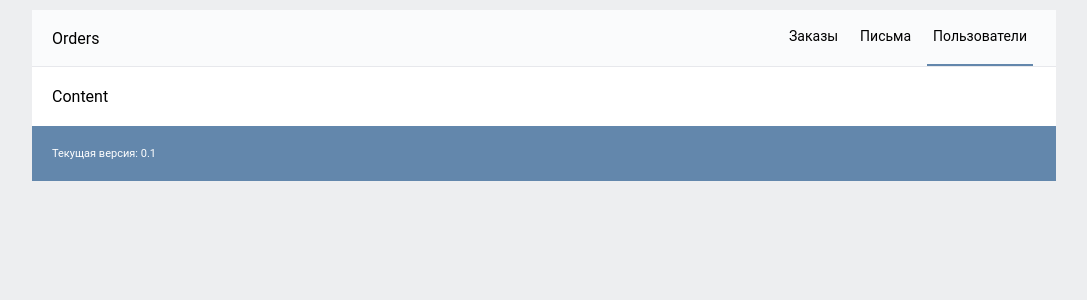
After one commit to VladAnesov/orders, a PHP site: page /index_tpl.html in a window 1280 px wide. The commit adds this page. Shown: the top 300 px of the page, without its empty margins (96-1183 px from the left). Run offline with PHP 8.4, Linux system fonts and the light colour scheme.

Commit message:
Десигн и установка URL при AJAX открытии страниц

```diff
--- a/assets/css/style.css
+++ b/assets/css/style.css
@@ -0,0 +1,115 @@
+body {
+    background: #edeef0;
+    font-family: 'Roboto', sans-serif;
+}
+
+.a-main {
+    background: #ffffff;
+    border-radius: 5px;
+    width: 1024px;
+    margin: 10px auto;
+}
+
+.a-wrapper {
+    padding: 0 20px;
+}
+
+.a-header {
+    display: -webkit-box;
+    display: -moz-box;
+    display: -ms-flexbox;
+    display: -webkit-flex;
+    display: flex;
+    -webkit-box-align: center;
+    -moz-box-align: center;
+    -webkit-align-items: center;
+    -ms-flex-align: center;
+    align-items: center;
+    -webkit-box-pack: justify;
+    -moz-box-pack: justify;
+    -webkit-justify-content: space-between;
+    -ms-flex-pack: justify;
+    justify-content: space-between;
+    background: #fafbfc;
+    border-bottom: 1px solid #e7e8ec;
+    margin-bottom: 5px;
+}
+
+.a-main__menu ul {
+    -o-transition: color 0.2s ease;
+    transition: color 0.2s ease;
+    margin: 0;
+}
+
+.a-main__menu li {
+    margin: 0 3px;
+    display: -webkit-box;
+    display: -moz-box;
+    display: -ms-inline-flexbox;
+    display: -webkit-inline-flex;
+    display: inline-flex;
+    -webkit-box-align: center;
+    -moz-box-align: center;
+    -webkit-align-items: center;
+    -ms-flex-align: center;
+    align-items: center;
+}
+
+.a-main__menu li:hover > a {
+    border-bottom: 2px solid #cad2db;
+}
+
+.a-main__menu li.active > a {
+    border-bottom: 2px solid #6387ac;
+}
+
+.a-main__menu li a {
+    padding: 18px 6px 20px;
+    text-decoration: none;
+    color: #000;
+    font-size: 14px;
+}
+
+.a-body {
+    margin: 20px 0;
+}
+
+.a-footer {
+    display: -webkit-box;
+    display: -moz-box;
+    display: -ms-flexbox;
+    display: -webkit-flex;
+    display: flex;
+    -webkit-box-align: center;
+    -moz-box-align: center;
+    -webkit-align-items: center;
+    -ms-flex-align: center;
+    align-items: center;
+    -webkit-box-pack: justify;
+    -moz-box-pack: justify;
+    -webkit-justify-content: space-between;
+    -ms-flex-pack: justify;
+    justify-content: space-between;
+    background: #6387ac;
+    margin-top: 5px;
+    font-size: 11px;
+    color: #ffffff;
+    padding: 10px 20px;
+}
+
+.a-footer a {
+    color: #ffffff;
+    text-decoration: underline;
+}
+
+.status_active {
+    color: #2e7b27;
+}
+
+.status_reserve {
+    color: #c3a920;
+}
+
+.status_block {
+    color: #981c0d;
+}
--- a/assets/css/style.less
+++ b/assets/css/style.less
@@ -2,3 +2,126 @@
 @gray: #edeef0;
 @lightwhite: #fafbfc;
 @white: #ffffff;
+
+body {
+  background: @gray;
+  font-family: 'Roboto', sans-serif;
+}
+
+.a-main {
+  background: @white;
+  border-radius: 5px;
+  width: 1024px;
+  margin: 10px auto;
+}
+
+.a-wrapper {
+  padding: 0 20px;
+}
+
+.a-header {
+  display: -webkit-box;
+  display: -moz-box;
+  display: -ms-flexbox;
+  display: -webkit-flex;
+  display: flex;
+
+  -webkit-box-align: center;
+  -moz-box-align: center;
+  -webkit-align-items: center;
+  -ms-flex-align: center;
+  align-items: center;
+
+  -webkit-box-pack: justify;
+  -moz-box-pack: justify;
+  -webkit-justify-content: space-between;
+  -ms-flex-pack: justify;
+  justify-content: space-between;
+
+  background: @lightwhite;
+  border-bottom: 1px solid #e7e8ec;
+  margin-bottom: 5px;
+}
+
+.a-main__menu ul {
+  -o-transition: color 0.2s ease;
+  transition: color 0.2s ease;
+  margin: 0;
+}
+
+.a-main__menu li {
+  margin: 0 3px;
+  display: -webkit-box;
+  display: -moz-box;
+  display: -ms-inline-flexbox;
+  display: -webkit-inline-flex;
+  display: inline-flex;
+
+  -webkit-box-align: center;
+  -moz-box-align: center;
+  -webkit-align-items: center;
+  -ms-flex-align: center;
+  align-items: center;
+
+  &:hover > a {
+    border-bottom: 2px solid #cad2db;
+  }
+
+  &.active > a {
+    border-bottom: 2px solid #6387ac;
+  }
+
+  a {
+    padding: 18px 6px 20px;
+    text-decoration: none;
+    color: #000;
+    font-size: 14px;
+  }
+}
+
+.a-body {
+  margin: 20px 0;
+}
+
+.a-footer {
+  display: -webkit-box;
+  display: -moz-box;
+  display: -ms-flexbox;
+  display: -webkit-flex;
+  display: flex;
+
+  -webkit-box-align: center;
+  -moz-box-align: center;
+  -webkit-align-items: center;
+  -ms-flex-align: center;
+  align-items: center;
+
+  -webkit-box-pack: justify;
+  -moz-box-pack: justify;
+  -webkit-justify-content: space-between;
+  -ms-flex-pack: justify;
+  justify-content: space-between;
+
+  background: #6387ac;
+  margin-top: 5px;
+  font-size: 11px;
+  color: #ffffff;
+  padding: 10px 20px;
+
+  a {
+    color: #ffffff;
+    text-decoration: underline;
+  }
+}
+
+.status_active {
+  color: #2e7b27;
+}
+
+.status_reserve {
+  color: #c3a920;
+}
+
+.status_block {
+  color: #981c0d;
+}
--- a/assets/js/main.js
+++ b/assets/js/main.js
@@ -50,6 +50,7 @@ function showContent(link, element, loading, hash) {
         http.onreadystatechange = function () {
             if (http.readyState == 4) {
                 cont.innerHTML = http.responseText;
+                window.history.pushState({}, null, http.responseURL);
             }
         }
         http.send(null);
--- /dev/null
+++ b/index_tpl.html
@@ -0,0 +1,35 @@
+<!DOCTYPE html>
+<html lang="en">
+<head>
+    <meta charset="UTF-8">
+    <title>Orders</title>
+    <link rel="stylesheet" href="assets/css/style.css">
+</head>
+<body>
+<div class="a-main">
+    <div class="a-header a-wrapper">
+        <div class="a-main__logo">
+            Orders
+        </div>
+
+        <div class="a-main__menu">
+            <ul>
+                <li><a href="/main">Заказы</a></li>
+                <li><a href="/mail">Письма</a></li>
+                <li class="active"><a href="/users">Пользователи</a></li>
+            </ul>
+        </div>
+    </div>
+
+    <div class="a-body a-wrapper">
+        <p>Content</p>
+    </div>
+
+    <div class="a-footer">
+        <div class="a-footer-block">
+            <p>Текущая версия: 0.1</p>
+        </div>
+    </div>
+</div>
+</body>
+</html>
--- a/test.php
+++ b/test.php
@@ -1,3 +1,4 @@
+<title>test</title>
 <?php
 /**
  * Created by PhpStorm.
```
Also changed, not shown: index.html (deleted, +0 -10 lines), index.php (+59 -29 lines).
